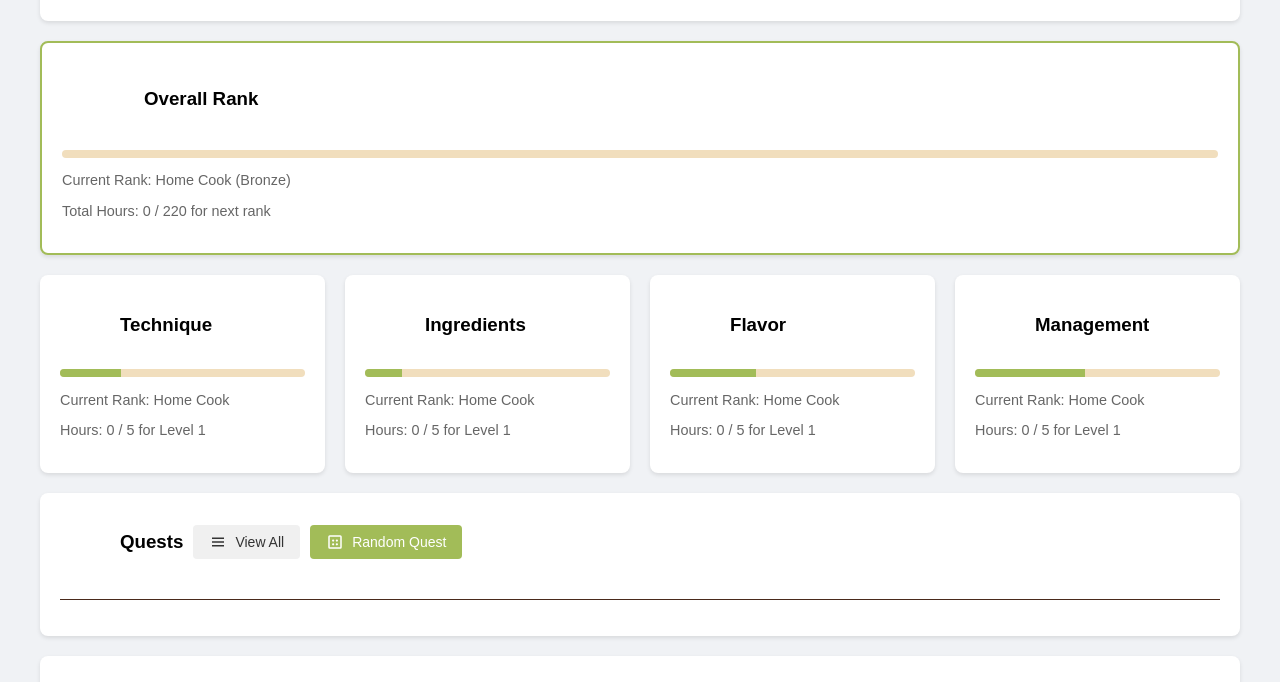
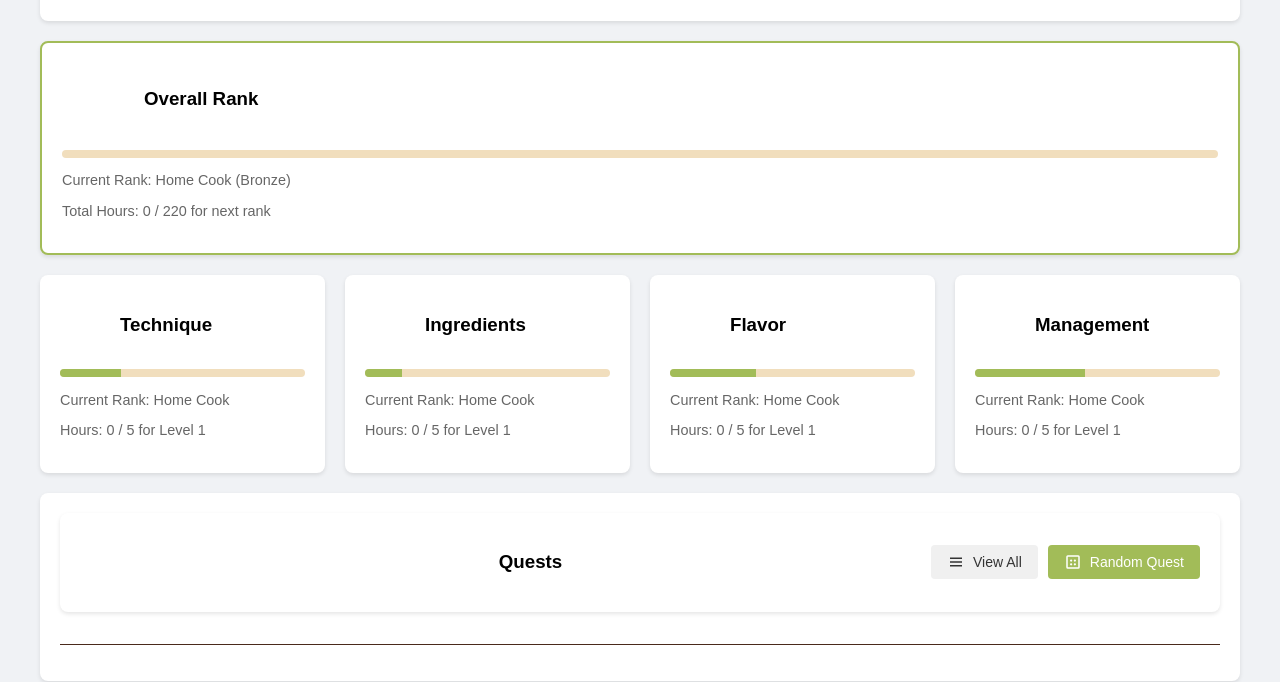
Before and after one commit to DicedRPG/Companion-App, a plain HTML site: page index.html in a window 1280 px wide. Shown: the part 119-801 px from the top of the page. Drawn offline with Linux system fonts and the light colour scheme; a script that the page names is missing.

Commit message:
Update index.html

```diff
--- a/index.html
+++ b/index.html
@@ -109,7 +109,7 @@
         <!-- Quest System -->
         <div id="quest-system">
             <div class="quest-card">
-                <div class="attribute-header">
+                <div class="header">
                     <div class="attribute-icon"></div>
                     <h3>Quests</h3>
                     <div class="button-group">
```
